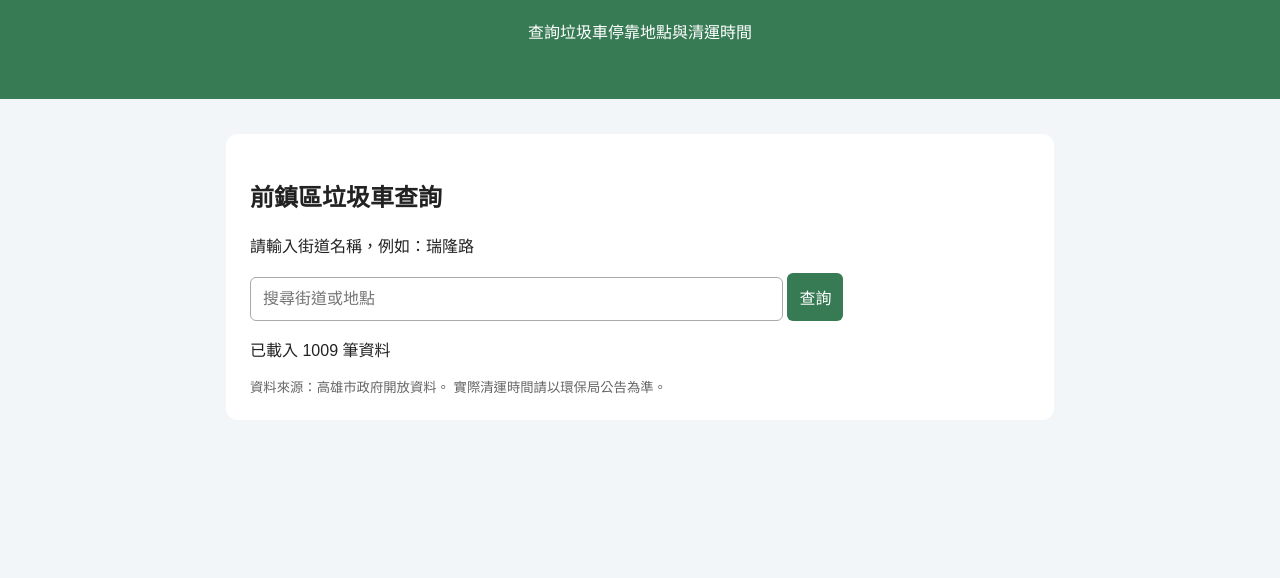
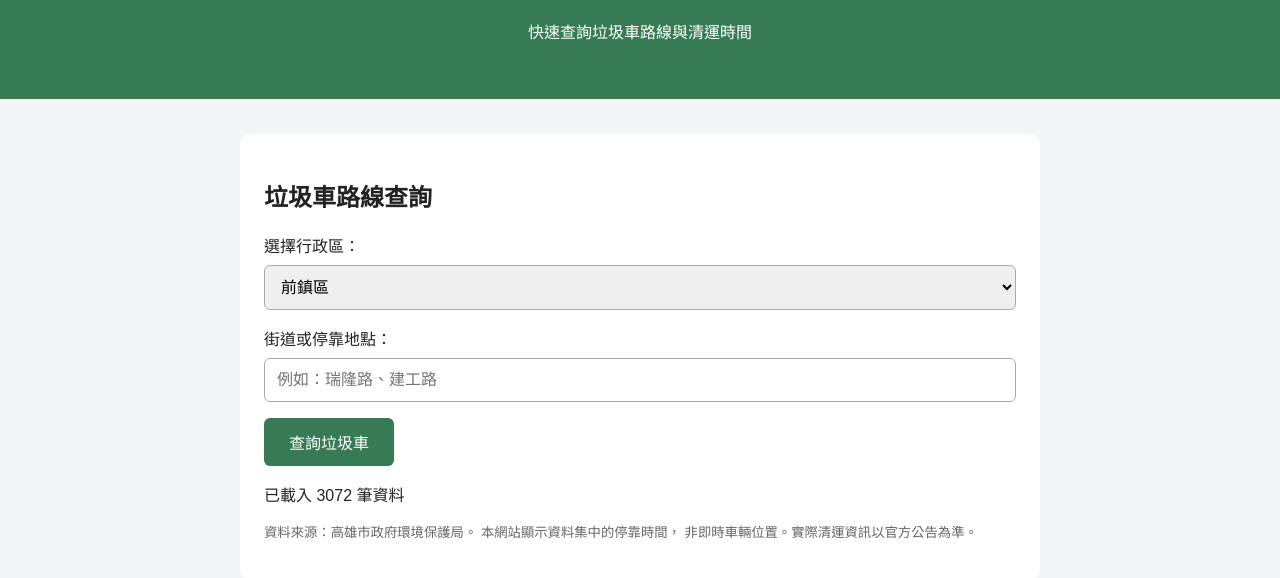
Before and after one commit to nobuyo0214/kaohsiung-garbage-truck, a plain HTML site: page index.html in a window 1280 px wide. Shown: the part 110-688 px from the top of the page. Drawn offline with nearby package versions, Linux system fonts and the light colour scheme.

Commit message:
Refactor HTML structure and update content

```diff
--- a/index.html
+++ b/index.html
@@ -5,103 +5,205 @@
 <meta charset="UTF-8">
 <meta name="viewport" content="width=device-width, initial-scale=1.0">
 <title>高雄市垃圾車查詢系統</title>
+
 <script src="https://cdn.jsdelivr.net/npm/papaparse@5.5.3/papaparse.min.js"></script>
+
 <style>
+* { box-sizing: border-box; }
+
 body {
   margin: 0;
   background: #f3f6f8;
   font-family: Arial, sans-serif;
   color: #222;
 }
+
 header {
   background: #377b55;
   color: white;
   padding: 40px 15px;
   text-align: center;
 }
+
 main {
-  max-width: 780px;
+  max-width: 800px;
   margin: 35px auto;
   padding: 24px;
   background: white;
   border-radius: 12px;
 }
-input, button {
+
+select, input, button {
   padding: 12px;
   font-size: 16px;
   border-radius: 6px;
 }
-input {
-  width: 65%;
+
+select, input {
+  width: 100%;
   border: 1px solid #aaa;
+  margin: 8px 0 16px;
 }
+
 button {
   background: #377b55;
+  color: white;
   border: none;
-  color: white;
   cursor: pointer;
+  padding: 12px 25px;
 }
+
+button:hover {
+  background: #25623d;
+}
+
 .card {
   border: 1px solid #ddd;
   border-radius: 8px;
+  padding: 15px;
   margin-top: 12px;
-  padding: 15px;
 }
+
 .card p { margin: 8px 0; }
 small { color: #666; }
 </style>
 </head>
+
 <body>
 <header>
   <h1>高雄市垃圾車查詢系統</h1>
-  <p>查詢垃圾車停靠地點與清運時間</p>
+  <p>快速查詢垃圾車路線與清運時間</p>
 </header>
 
 <main>
-  <h2>前鎮區垃圾車查詢</h2>
-  <p>請輸入街道名稱，例如：瑞隆路</p>
+  <h2>垃圾車路線查詢</h2>
 
-  <input id="keyword" placeholder="搜尋街道或地點">
-  <button onclick="searchTruck()">查詢</button>
+  <label for="district">選擇行政區：</label>
+  <select id="district">
+    <option value="前鎮區">前鎮區</option>
+    <option value="三民區">三民區</option>
+  </select>
 
-  <p id="status">資料載入中...</p>
+  <label for="keyword">街道或停靠地點：</label>
+  <input id="keyword" placeholder="例如：瑞隆路、建工路">
+
+  <button id="searchButton"
+          onclick="searchTruck()" disabled>
+    資料載入中...
+  </button>
+
+  <p id="status">正在讀取政府資料...</p>
+
   <div id="results"></div>
-  <small>資料來源：高雄市政府開放資料。
-  實際清運時間請以環保局公告為準。</small>
+
+  <p><small>
+    資料來源：高雄市政府環境保護局。
+    本網站顯示資料集中的停靠時間，
+    非即時車輛位置。實際清運資訊以官方公告為準。
+  </small></p>
 </main>
 
 <script>
 let truckData = [];
+let loaded = false;
 
-Papa.parse("garbage-truck.csv", {
-  download: true,
-  header: true,
-  skipEmptyLines: true,
-  complete: function(result) {
-    truckData = result.data;
-    document.getElementById("status").textContent =
-      "已載入 " + truckData.length + " 筆資料";
+const files = [
+  {
+    name: "garbage-truck.csv",
+    district: "前鎮區"
   },
-  error: function() {
-    document.getElementById("status").textContent =
-      "資料載入失敗，請重新整理網頁。";
+  {
+    name: "sanmin-east.csv",
+    district: "三民區"
+  },
+  {
+    name: "sanmin-west.csv",
+    district: "三民區"
   }
-});
+];
+
+function loadCSV(file) {
+  return new Promise((resolve, reject) => {
+    Papa.parse(file.name, {
+      download: true,
+      header: true,
+      skipEmptyLines: "greedy",
+
+      complete: function(result) {
+        const rows = result.data
+          .filter(row => row["停留地點"])
+          .map(row => ({
+            ...row,
+            searchDistrict: file.district,
+            sourceFile: file.name
+          }));
+
+        resolve(rows);
+      },
+
+      error: function(error) {
+        reject(error);
+      }
+    });
+  });
+}
+
+async function loadAllData() {
+  const status = document.getElementById("status");
+
+  const results = await Promise.allSettled(
+    files.map(file => loadCSV(file))
+  );
+
+  let failedFiles = [];
+
+  results.forEach((result, index) => {
+    if (result.status === "fulfilled") {
+      truckData.push(...result.value);
+    } else {
+      failedFiles.push(files[index].name);
+    }
+  });
+
+  loaded = true;
+
+  const button = document.getElementById("searchButton");
+  button.disabled = false;
+  button.textContent = "查詢垃圾車";
+
+  status.textContent =
+    "已載入 " + truckData.length + " 筆資料";
+
+  if (failedFiles.length > 0) {
+    status.textContent +=
+      "；載入失敗：" + failedFiles.join("、");
+  }
+}
 
 function searchTruck() {
+  const district =
+    document.getElementById("district").value;
+
   const keyword =
     document.getElementById("keyword").value.trim();
+
+  const status = document.getElementById("status");
   const results = document.getElementById("results");
-  const status = document.getElementById("status");
 
   results.replaceChildren();
 
+  if (!loaded) {
+    status.textContent = "資料尚未載入完成";
+    return;
+  }
+
   if (!keyword) {
-    status.textContent = "請先輸入街道名稱！";
+    status.textContent = "請先輸入街道或停靠地點";
     return;
   }
 
   const matches = truckData.filter(item =>
+    item.searchDistrict === district &&
     (item["停留地點"] || "").includes(keyword)
   );
 
@@ -113,23 +215,28 @@ function searchTruck() {
     card.className = "card";
 
     const fields = [
-      ["地點", "停留地點"],
-      ["時間", "停留時間"],
-      ["回收日", "回收日"],
-      ["行政區", "行政區"],
-      ["村里", "村里"]
+      ["停靠地點", item["停留地點"]],
+      ["停留時間", item["停留時間"]],
+      ["回收日", item["回收日"] ||
+                 item["回收日(星期)"]],
+      ["行政區", district],
+      ["村里", item["村里"]],
+      ["車次", item["車次"]]
     ];
 
-    fields.forEach(([label, key]) => {
+    fields.forEach(([label, value]) => {
       const p = document.createElement("p");
-      p.textContent = label + "：" +
-        (item[key] || "未提供");
+      p.textContent =
+        label + "：" + (value || "未提供");
+
       card.appendChild(p);
     });
 
     results.appendChild(card);
   });
 }
+
+loadAllData();
 </script>
 </body>
 </html>
```
